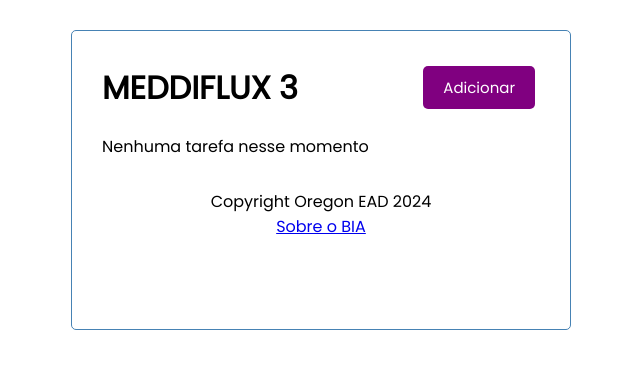
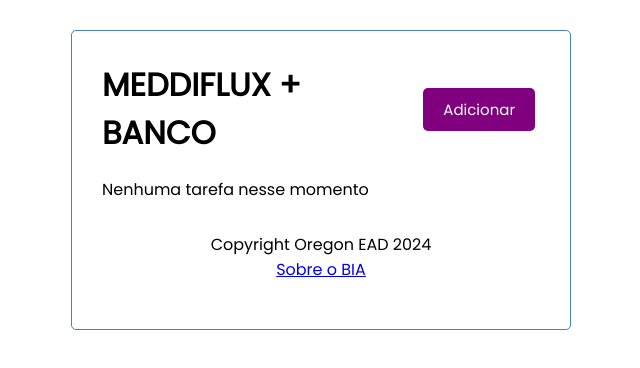
Before and after one commit to alisrios/meddiflux, a React (Create React App) app in the folder client/: page / in a window 1280 px wide. Shown: the top 368 px of the page, without its empty margins (319-959 px from the left). Built offline with nearby package versions, Linux system fonts and the light colour scheme; no server answers.

Commit message:
alterando para apenas 1 ambiente tentativa74

```diff
--- a/client/src/components/Header.js
+++ b/client/src/components/Header.js
@@ -20,7 +20,7 @@ const Header = ({ title, onAdd, showAdd }) => {
 };
 
 Header.defaultProps = {
-  title: "MEDDIFLUX 3",
+  title: "MEDDIFLUX + BANCO",
 };
 
 export default Header;
```
Also changed, not shown: 1 other file (tests, documents, lock files or other folders).
